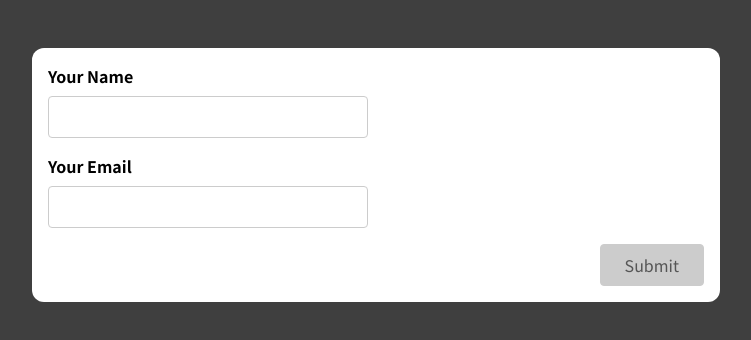
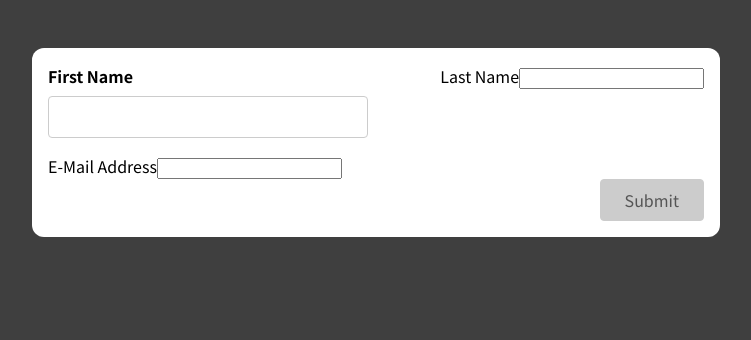
Before and after one commit to nolann7/16-react-forms, a React (Create React App) app: page / in a window 1280 px wide. Shown: the top 340 px of the page, without its empty margins (264-1015 px from the left). Built offline with nearby package versions, Linux system fonts and the light colour scheme.

Commit message:
делаю логику валидации для basicform для firstname

```diff
--- a/src/App.js
+++ b/src/App.js
@@ -1,9 +1,10 @@
-import SimpleInput from './components/SimpleInput';
+// import SimpleInput from './components/SimpleInput';
+import BasicForm from './components/BasicForm'
 
 function App() {
   return (
     <div className="app">
-      <SimpleInput />
+      <BasicForm/>
     </div>
   );
 }
--- a/src/components/BasicForm.js
+++ b/src/components/BasicForm.js
@@ -1,22 +1,69 @@
-const BasicForm = (props) => {
+import { useState } from 'react';
+
+const BasicForm = () => {
+  const [enteredFirstName, setEnteredFirstName] = useState('');
+  const [firstNameInputIsTouched, setFirstNameInputIsTouched] = useState(false);
+
+  const enteredFirstNameIsValid = enteredFirstName.trim() !== '';
+  const fistNameInputHasError = !enteredFirstNameIsValid && firstNameInputIsTouched;
+
+  let formIsValid = false;
+  if (enteredFirstNameIsValid) {
+    formIsValid = true;
+  }
+
+  const firstNameInputChangeHandler = e => {
+    setEnteredFirstName(e.target.value);
+  };
+  const firstNameInputBlurHandler = () => {
+    setFirstNameInputIsTouched(true);
+  }
+
+  const formSubmitHandler = e => {
+    e.preventDefault();
+
+    if (!formIsValid) return;
+
+    console.log(enteredFirstName);
+
+    setEnteredFirstName('')
+    setFirstNameInputIsTouched(false)
+
+  }
+
+  const firstNameClassIsValid = fistNameInputHasError
+    ? 'form-control invalid'
+    : 'form-control';
+
   return (
-    <form>
-      <div className='control-group'>
-        <div className='form-control'>
-          <label htmlFor='name'>First Name</label>
-          <input type='text' id='name' />
+    <form onSubmit={formSubmitHandler}>
+      <div className="control-group">
+        <div className={firstNameClassIsValid}>
+          <label htmlFor="first-name">First Name</label>
+          <input
+            type="text"
+            id="first-name"
+            onChange={firstNameInputChangeHandler}
+            onBlur={firstNameInputBlurHandler}
+            value={enteredFirstName}
+          />
+          {fistNameInputHasError && <p className='error-text'>Please enter valid First Name</p>}
         </div>
-        <div className='form-control'>
-          <label htmlFor='name'>Last Name</label>
-          <input type='text' id='name' />
+        {/* <div className={lastNameClassIsValid}> */}
+        <div>
+          <label htmlFor="last-name">Last Name</label>
+          <input type="text" id="last-name" />
+          {/* {lastNameInputHasError && <p className='error-text'>Please enter valid Last Name</p>} */}
         </div>
       </div>
-      <div className='form-control'>
-        <label htmlFor='name'>E-Mail Address</label>
-        <input type='text' id='name' />
+      {/* <div className={emailClassIsValid}> */}
+      <div>
+        <label htmlFor="email">E-Mail Address</label>
+        <input type="email" id="email" />
+        {/* {emailInputHasError && <p className='error-text'>Please enter valid Email</p>} */}
       </div>
-      <div className='form-actions'>
-        <button>Submit</button>
+      <div className="form-actions">
+        <button disabled={!formIsValid}>Submit</button>
       </div>
     </form>
   );
```
